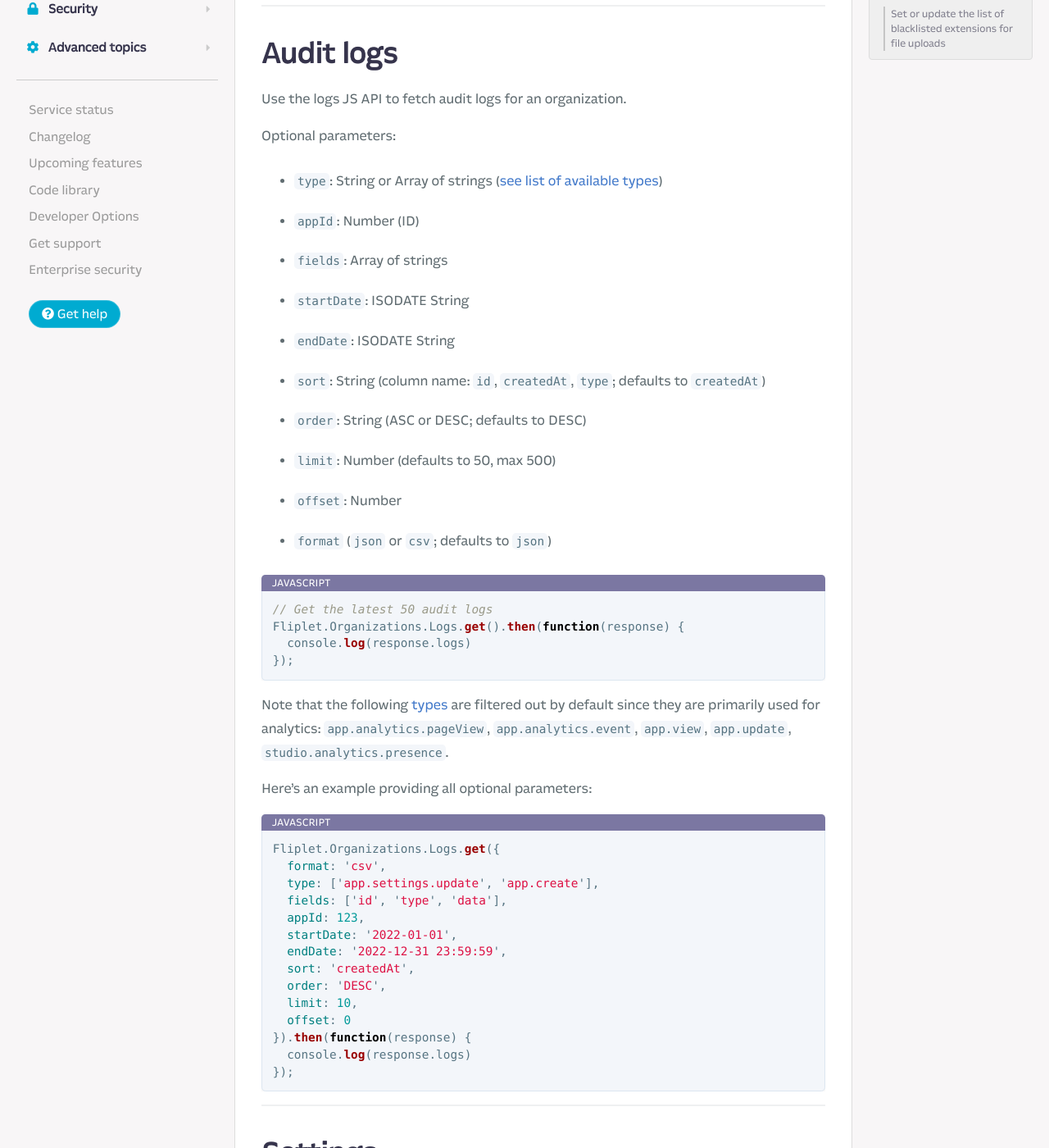
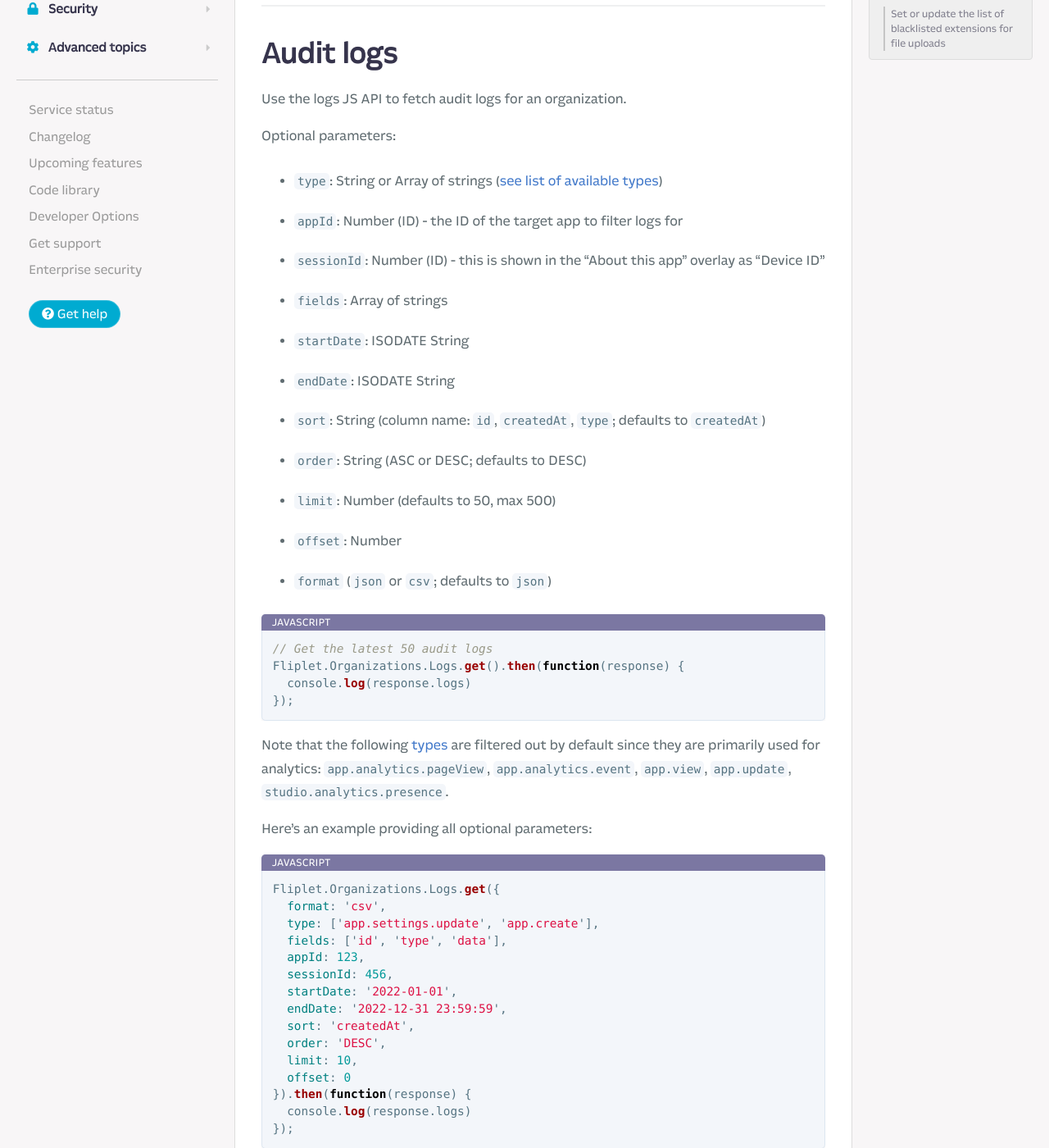
Before and after one commit to Fliplet/fliplet-cli, a Jekyll site: the page built from docs/API/core/organizations.md, in a window 1280 px wide and 1400 px high, scrolled down 399 px. Shown: the whole window at 82% size. Built offline with Jekyll 4.4.1, drawn with Linux system fonts in a browser that asks for light colours; nearby versions of some CDN libraries; our own code applies the rules of GitHub Pages for plain Markdown files; library files that are not in the unit come from our copies; comment, search, counter and statistics services are not loaded; a style sheet for code colours, icons or effects is not loaded.

Commit message:
docs updated for audit logs

```diff
--- a/docs/API/core/organizations.md
+++ b/docs/API/core/organizations.md
@@ -17,7 +17,8 @@
 Optional parameters:
 
   - `type`: String or Array of strings ([see list of available types](/Organization-audit-log-types.html))
-  - `appId`: Number (ID)
+  - `appId`: Number (ID) - the ID of the target app to filter logs for
+  - `sessionId`: Number (ID) - this is shown in the "About this app" overlay as "Device ID"
   - `fields`: Array of strings
   - `startDate`: ISODATE String
   - `endDate`: ISODATE String
@@ -44,6 +45,7 @@
   type: ['app.settings.update', 'app.create'],
   fields: ['id', 'type', 'data'],
   appId: 123,
+  sessionId: 456,
   startDate: '2022-01-01',
   endDate: '2022-12-31 23:59:59',
   sort: 'createdAt',
```
